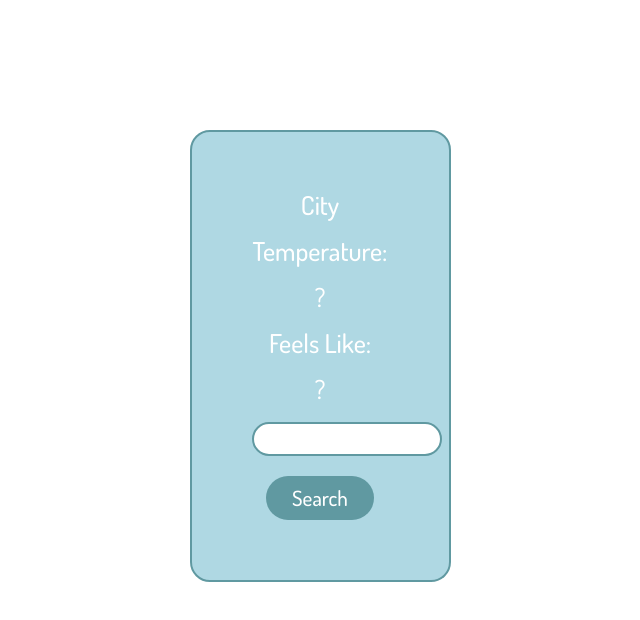
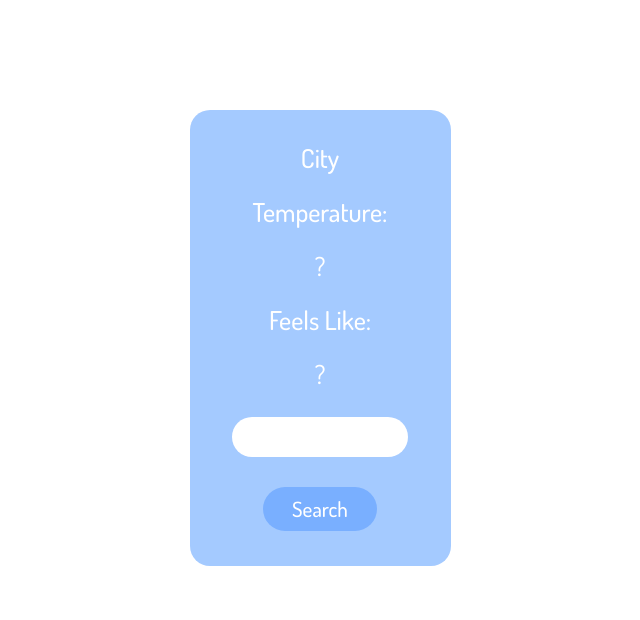
Before and after one commit to Zarina171717/weather, a plain HTML site: page index.html in a window 1280 px wide. Shown: the whole page, without its empty margins (320-960 px from the left). Drawn offline with nearby package versions, Linux system fonts and the light colour scheme.

Commit message:
feelslike

```diff
--- a/_weather.sass
+++ b/_weather.sass
@@ -1,23 +1,22 @@
 #weather
-    padding-top: 130px
+    padding-top: 110px
     .box
-        border: 2px solid #6099a1
-        padding: 60px
-        background-color: #afd8e3
+        padding: 35px 0
+        background-color: #a4caff
         border-radius: 20px
         color: #ffff
         text-align: center
         .data
             font-size: 26px
             h2
-                margin-top: 20px
+                margin-top: 28px
         input
             border-radius: 20px
-            margin: 20px 0
-            border: 2px solid #6099a1
+            margin: 30px
+            padding: 10px
         .btn
             color: #ffff
-            background-color: #6099a1
+            background-color: #79afff
             font-size: 21px
             border-radius: 25px
-            padding: 5px 25px
+            padding: 5px 28px
```
Also changed, not shown: style.css, 1 other file.
